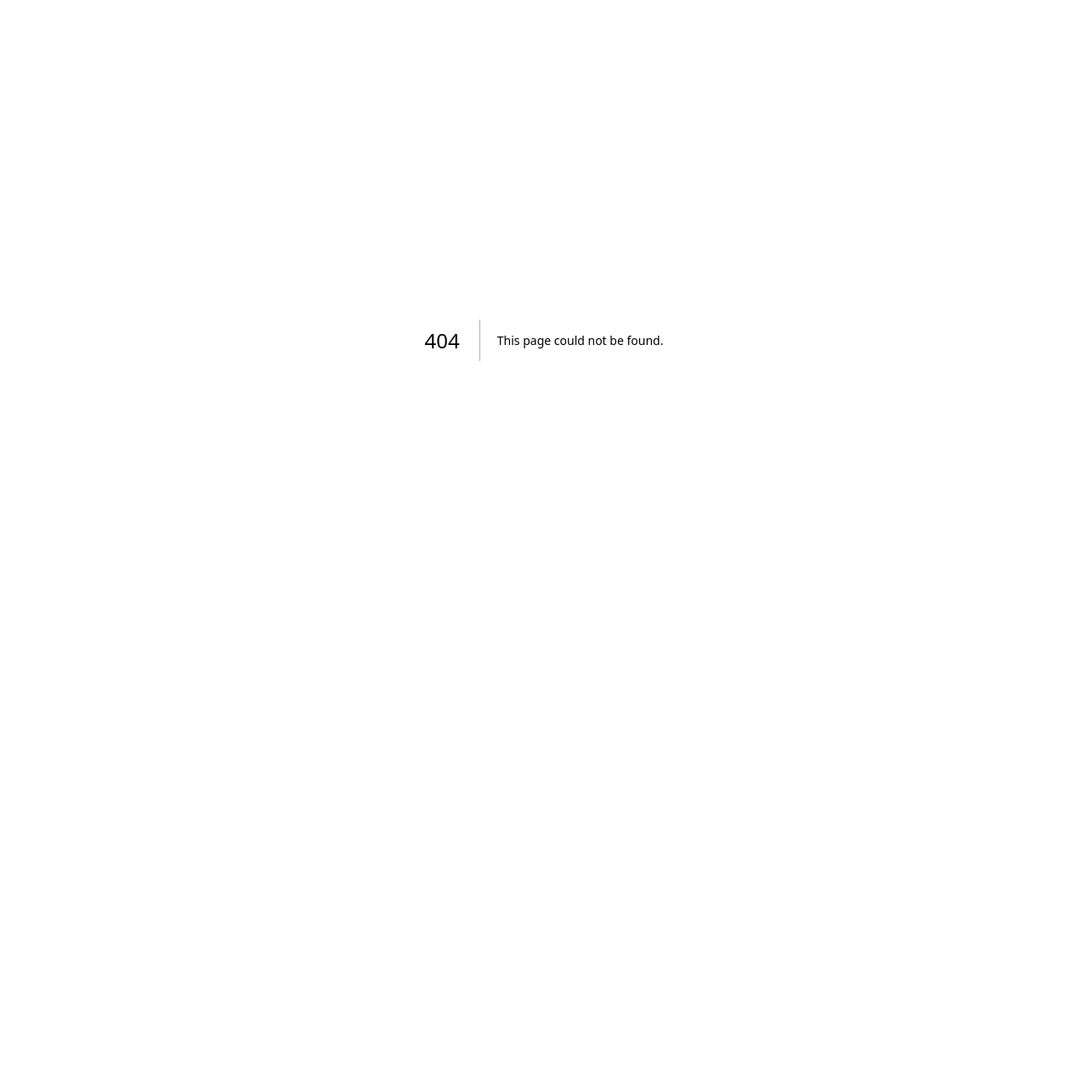
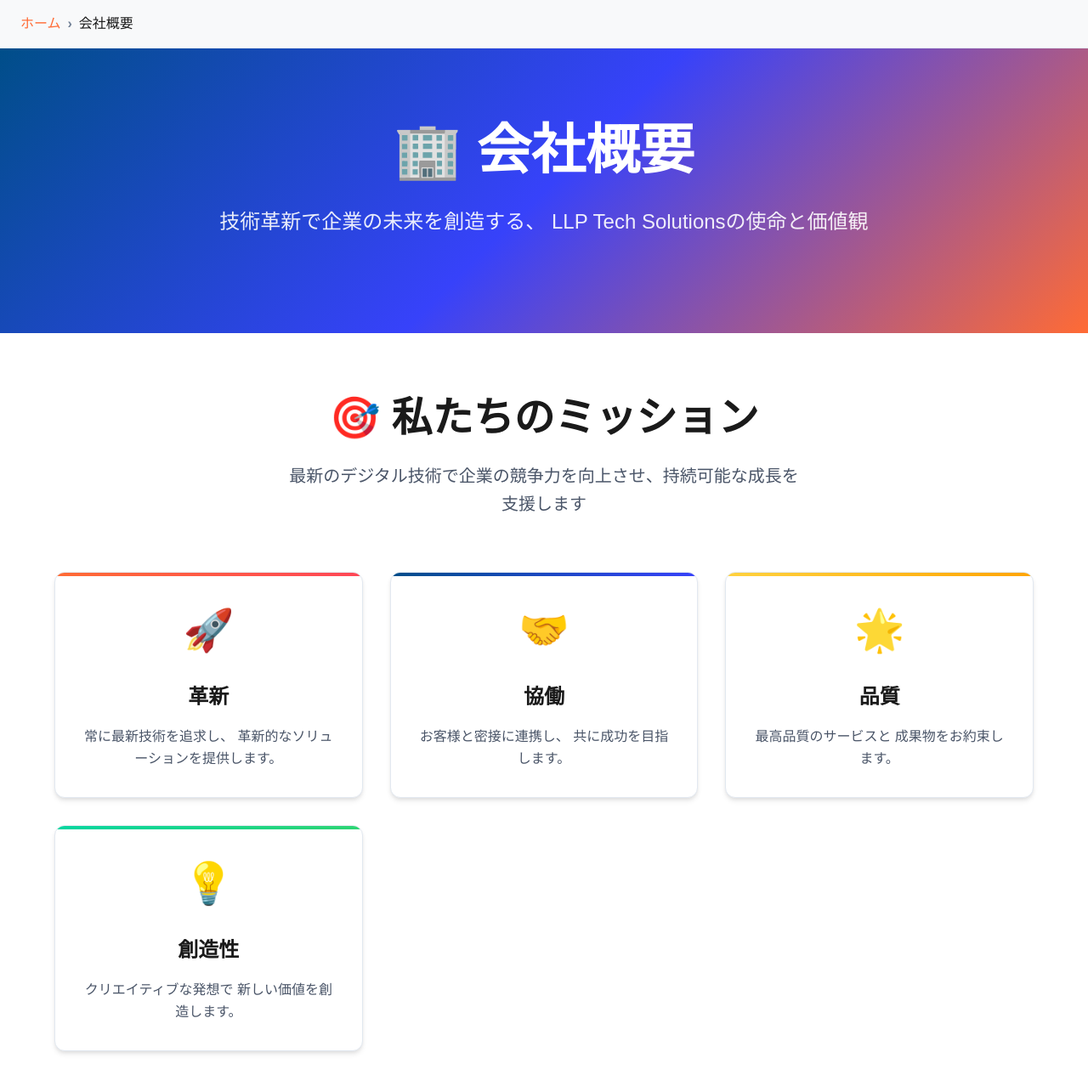
Before and after one commit to aheebwa32/llp_japanese_website, a Next.js app: page /about in a window 1280 px wide. Before the commit this address had no page. Shown: the top 1278 px of the page at 85% size. Before the commit the page ends 800 px from the top, so only its background shows below. Built offline with nearby package versions, Linux system fonts and the light colour scheme.

Commit message:
added the about page

```diff
--- /dev/null
+++ b/src/app/about/page.tsx
@@ -0,0 +1,147 @@
+'use client';
+
+import React from 'react';
+import Link from 'next/link';
+import {
+  PageContainer,
+  Container,
+  ContentSection,
+  Grid
+} from '@/styles/components/layout';
+import {
+  HeroSection,
+  HeroContainer,
+  HeroTitle,
+  HeroSubtitle,
+  SectionTitle,
+  SectionSubtitle
+} from '@/styles/components/sections';
+import {
+  ValueCard
+} from '@/styles/components/cards';
+import {
+  BreadcrumbNav
+} from '@/styles/components/navigation';
+import { styled } from '@/styles/stitches.config';
+
+const StatsCard = styled('div', {
+  background: '$white',
+  borderRadius: '$xl',
+  p: '$8',
+  textAlign: 'center',
+  boxShadow: '$md',
+  border: '1px solid $border',
+  transition: '$default',
+
+  '&:hover': {
+    transform: 'translateY(-5px)',
+    boxShadow: '$xl',
+  },
+
+  '& .number': {
+    fontSize: '$4xl',
+    fontWeight: '$black',
+    color: '$primary',
+    mb: '$2',
+    display: 'block',
+  },
+
+  '& .label': {
+    fontSize: '$lg',
+    fontWeight: '$semibold',
+    color: '$textSecondary',
+  },
+});
+
+export default function AboutPage() {
+  return (
+    <PageContainer>
+      <BreadcrumbNav>
+        <ol>
+          <li><Link href="/">ホーム</Link></li>
+          <li>会社概要</li>
+        </ol>
+      </BreadcrumbNav>
+
+      <HeroSection gradient="secondary">
+        <HeroContainer>
+          <HeroTitle>🏢 会社概要</HeroTitle>
+          <HeroSubtitle>
+            技術革新で企業の未来を創造する、
+            LLP Tech Solutionsの使命と価値観
+          </HeroSubtitle>
+        </HeroContainer>
+      </HeroSection>
+
+      <ContentSection background="white">
+        <Container>
+          <SectionTitle>🎯 私たちのミッション</SectionTitle>
+          <SectionSubtitle>
+            最新のデジタル技術で企業の競争力を向上させ、持続可能な成長を支援します
+          </SectionSubtitle>
+          <Grid columns={3}>
+            <ValueCard color="primary">
+              <div className="icon">🚀</div>
+              <h3>革新</h3>
+              <p>
+                常に最新技術を追求し、
+                革新的なソリューションを提供します。
+              </p>
+            </ValueCard>
+            <ValueCard color="secondary">
+              <div className="icon">🤝</div>
+              <h3>協働</h3>
+              <p>
+                お客様と密接に連携し、
+                共に成功を目指します。
+              </p>
+            </ValueCard>
+            <ValueCard color="accent">
+              <div className="icon">🌟</div>
+              <h3>品質</h3>
+              <p>
+                最高品質のサービスと
+                成果物をお約束します。
+              </p>
+            </ValueCard>
+            <ValueCard color="success">
+              <div className="icon">💡</div>
+              <h3>創造性</h3>
+              <p>
+                クリエイティブな発想で
+                新しい価値を創造します。
+              </p>
+            </ValueCard>
+          </Grid>
+        </Container>
+      </ContentSection>
+
+      <ContentSection background="surface">
+        <Container>
+          <SectionTitle>📊 実績と信頼</SectionTitle>
+          <SectionSubtitle>
+            数字で見るLLP Tech Solutionsの成長と実績
+          </SectionSubtitle>
+          <Grid columns={2}>
+            <StatsCard>
+              <div className="number">500+</div>
+              <div className="label">導入企業数</div>
+            </StatsCard>
+            <StatsCard>
+              <div className="number">98.5%</div>
+              <div className="label">顧客満足度</div>
+            </StatsCard>
+            <StatsCard>
+              <div className="number">1,200+</div>
+              <div className="label">完了プロジェクト</div>
+            </StatsCard>
+            <StatsCard>
+              <div className="number">50+</div>
+              <div className="label">専門エンジニア</div>
+            </StatsCard>
+          </Grid>
+        </Container>
+      </ContentSection>
+    </PageContainer>
+  );
+}
```
